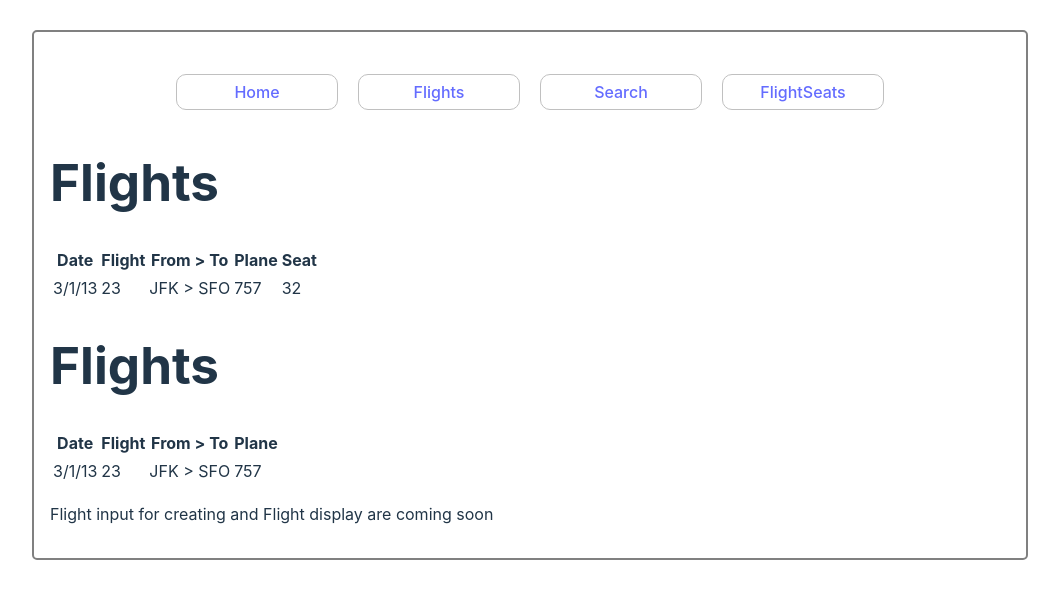
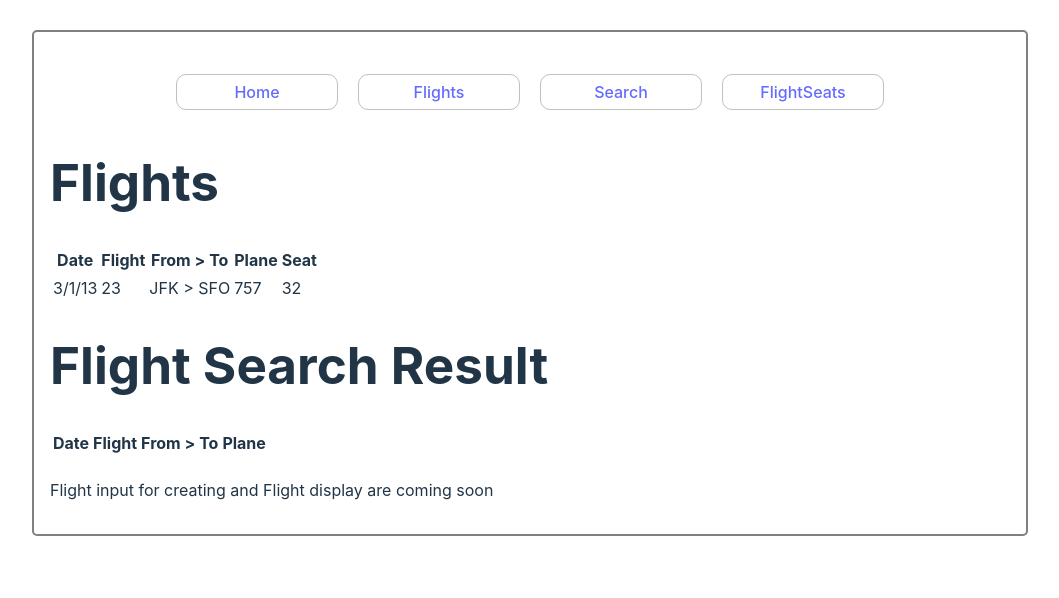
Before and after one commit to JoshuaLingg/Burning-Airlines-Frontend, a React (Vite) app: page /flights in a window 1280 px wide. Shown: the top 598 px of the page, without its empty margins (110-1169 px from the left). Built offline with nearby package versions, Linux system fonts and the light colour scheme.

Commit message:
some changes

```diff
--- a/src/components/FlightSearch.jsx
+++ b/src/components/FlightSearch.jsx
@@ -1,27 +1,30 @@
+import { useState } from "react";
+import axios from "axios";
+
 function FlightSearch() {
-    const flights = [
-      {
-        Date: '3/1/13',
-        Flight: 23,
-        FromTo: 'JFK > SFO',
-        Plane: 757,
-      }
-    ]
+    const allFlights = () => {
+        const [flights, setFlights] = useState();
+        const fetchFlights = () =>{
+            axios().then()
+        }
+    }
+
+
     return (
       <div>
-        <h1>Flights</h1>
+        <h1>Flight Search Result</h1>
         <table>
           <tr>
             <th>Date</th>
             <th>Flight</th>
-            <th>From > To</th>
+            <th>From {">"} To</th>
             <th>Plane</th>
           </tr>
           <tr>
-            <td>{flights[0].Date}</td>
-            <td>{flights[0].Flight}</td>
-            <td>{flights[0].FromTo}</td>
-            <td>{flights[0].Plane}</td>
+            <td></td>
+            <td></td>
+            <td></td>
+            <td></td>
           </tr>
 
         </table>
```
